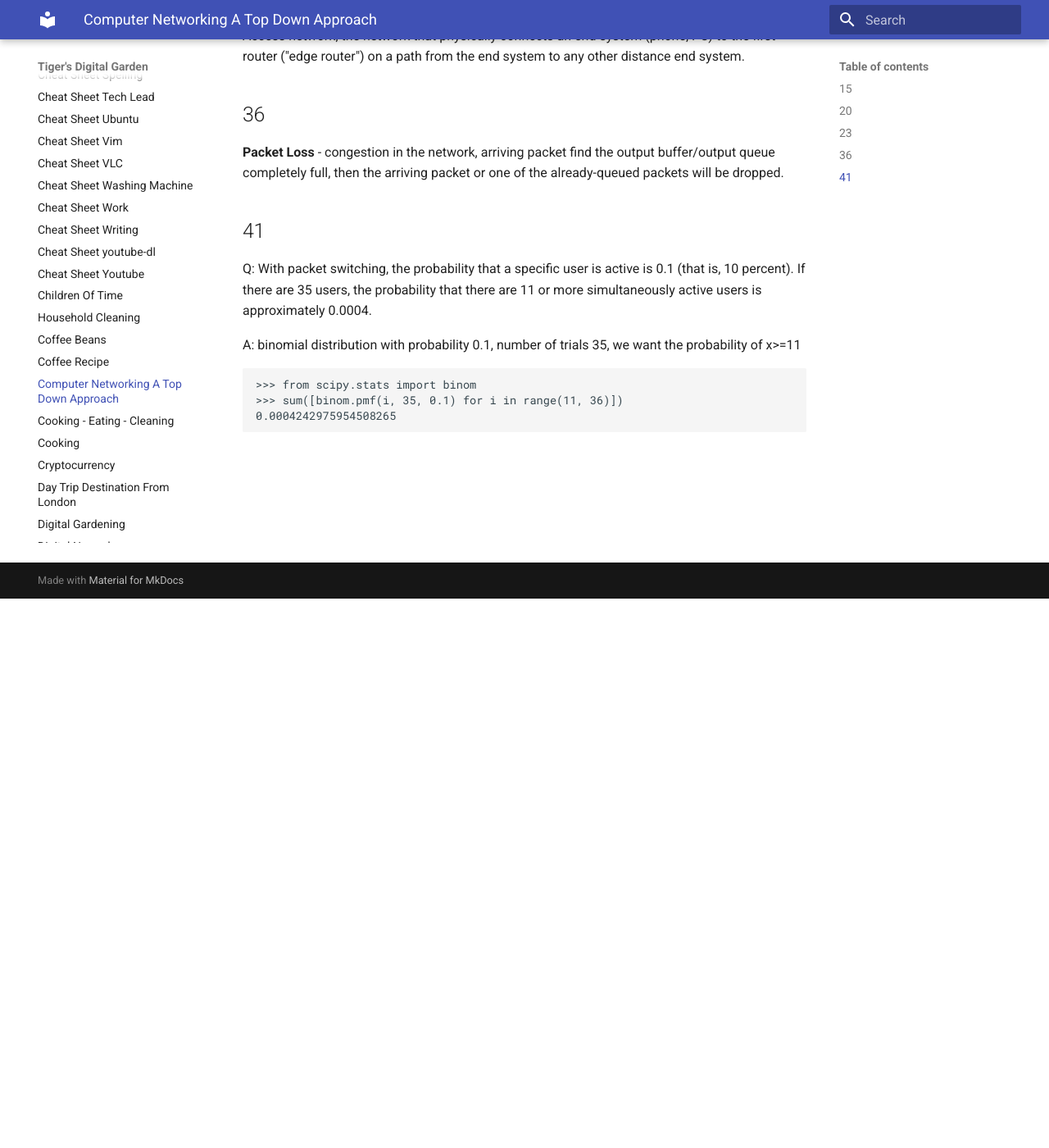
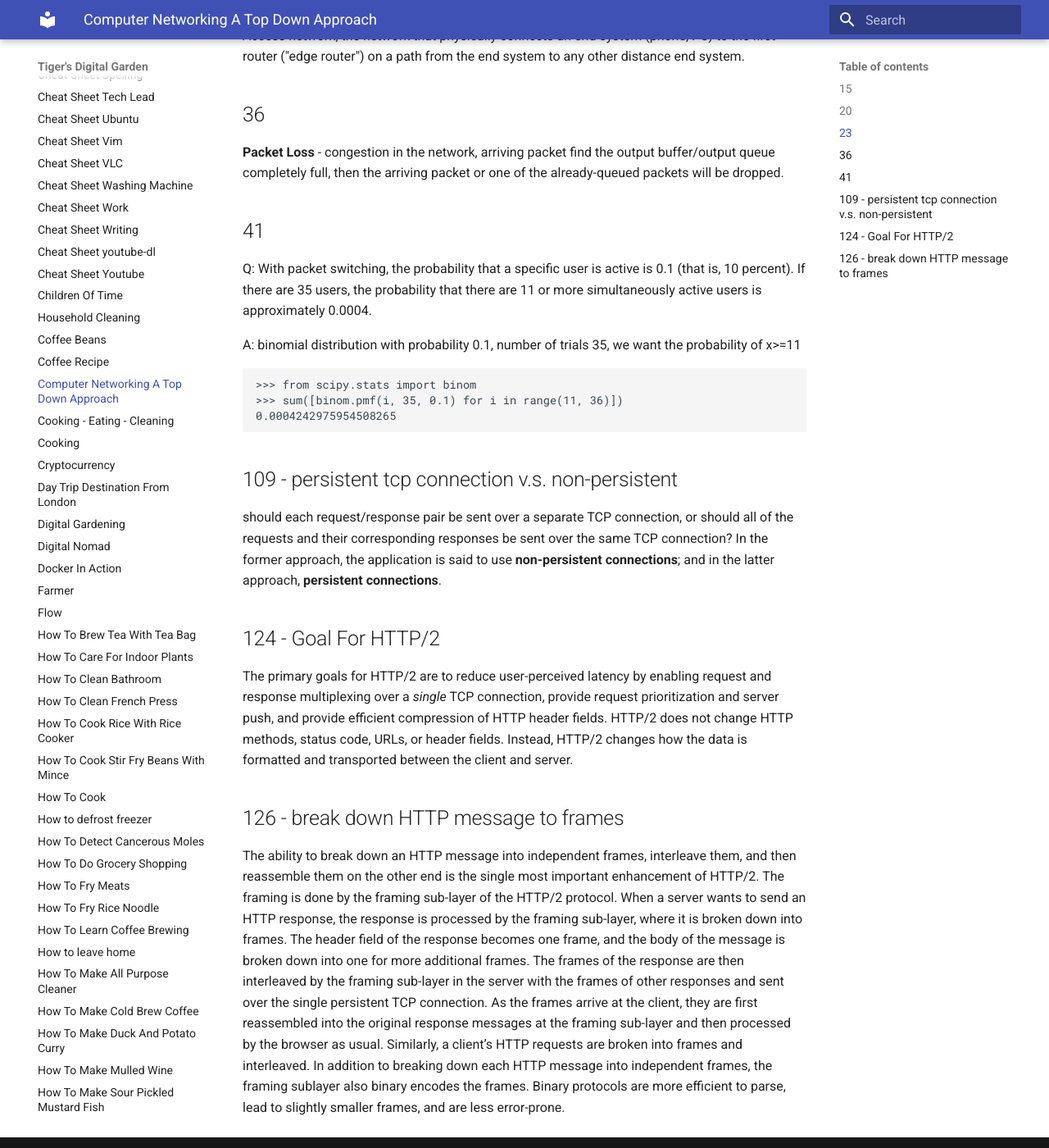
Before and after one commit to ynotstartups/notes, an MkDocs documentation site: the page built from notes/computer-networking-a-top-down-approach.md, in a window 1280 px wide and 1400 px high, scrolled down 670 px. Shown: the whole window at 82% size. Built offline with MkDocs 1.6.1 and Material for MkDocs 9.7.7, drawn with Linux system fonts in a browser that asks for light colours.

Commit message:
update notes

````diff
--- a/notes/computer-networking-a-top-down-approach.md
+++ b/notes/computer-networking-a-top-down-approach.md
@@ -37,3 +37,15 @@
 >>> sum([binom.pmf(i, 35, 0.1) for i in range(11, 36)])
 0.0004242975954508265
 ```
+
+## 109 - persistent tcp connection v.s. non-persistent
+
+should each request/response pair be sent over a separate TCP connection, or should all of the requests and their corresponding responses be sent over the same TCP connection? In the former approach, the application is said to use **non-persistent connections**; and in the latter approach, **persistent connections**.
+
+## 124 - Goal For HTTP/2
+
+The primary goals for HTTP/2 are to reduce user-perceived latency by enabling request and response multiplexing over a *single* TCP connection, provide request prioritization and server push, and provide efficient compression of HTTP header fields. HTTP/2 does not change HTTP methods, status code, URLs, or header fields. Instead, HTTP/2 changes how the data is formatted and transported between the client and server.
+
+## 126 - break down HTTP message to frames
+
+The ability to break down an HTTP message into independent frames, interleave them, and then reassemble them on the other end is the single most important enhancement of HTTP/2. The framing is done by the framing sub-layer of the HTTP/2 protocol. When a server wants to send an HTTP response, the response is processed by the framing sub-layer, where it is broken down into frames. The header field of the response becomes one frame, and the body of the message is broken down into one for more additional frames. The frames of the response are then interleaved by the framing sub-layer in the server with the frames of other responses and sent over the single persistent TCP connection. As the frames arrive at the client, they are first reassembled into the original response messages at the framing sub-layer and then processed by the browser as usual. Similarly, a client’s HTTP requests are broken into frames and interleaved.  In addition to breaking down each HTTP message into independent frames, the framing sublayer also binary encodes the frames. Binary protocols are more efficient to parse, lead to slightly smaller frames, and are less error-prone.
````
